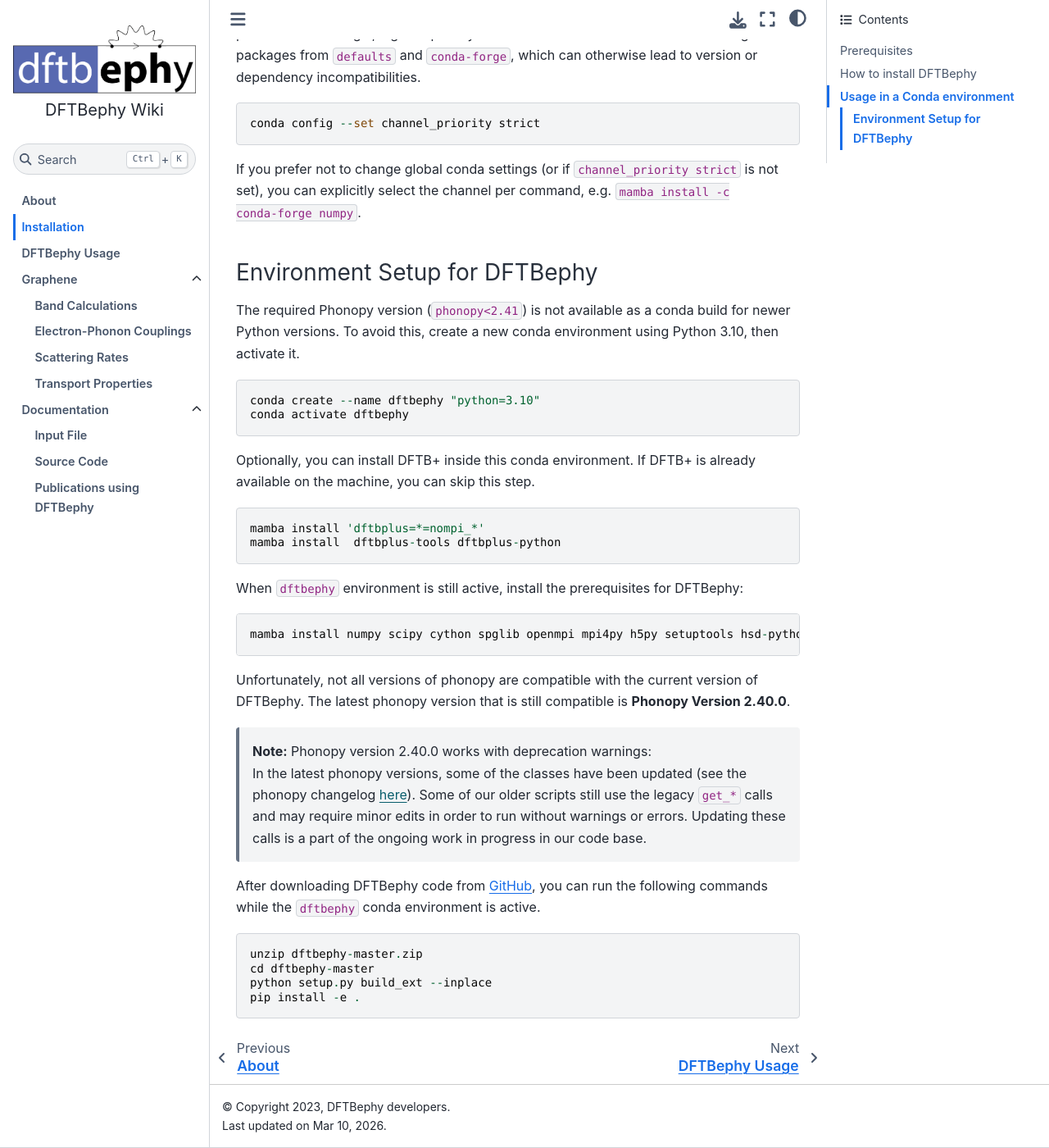
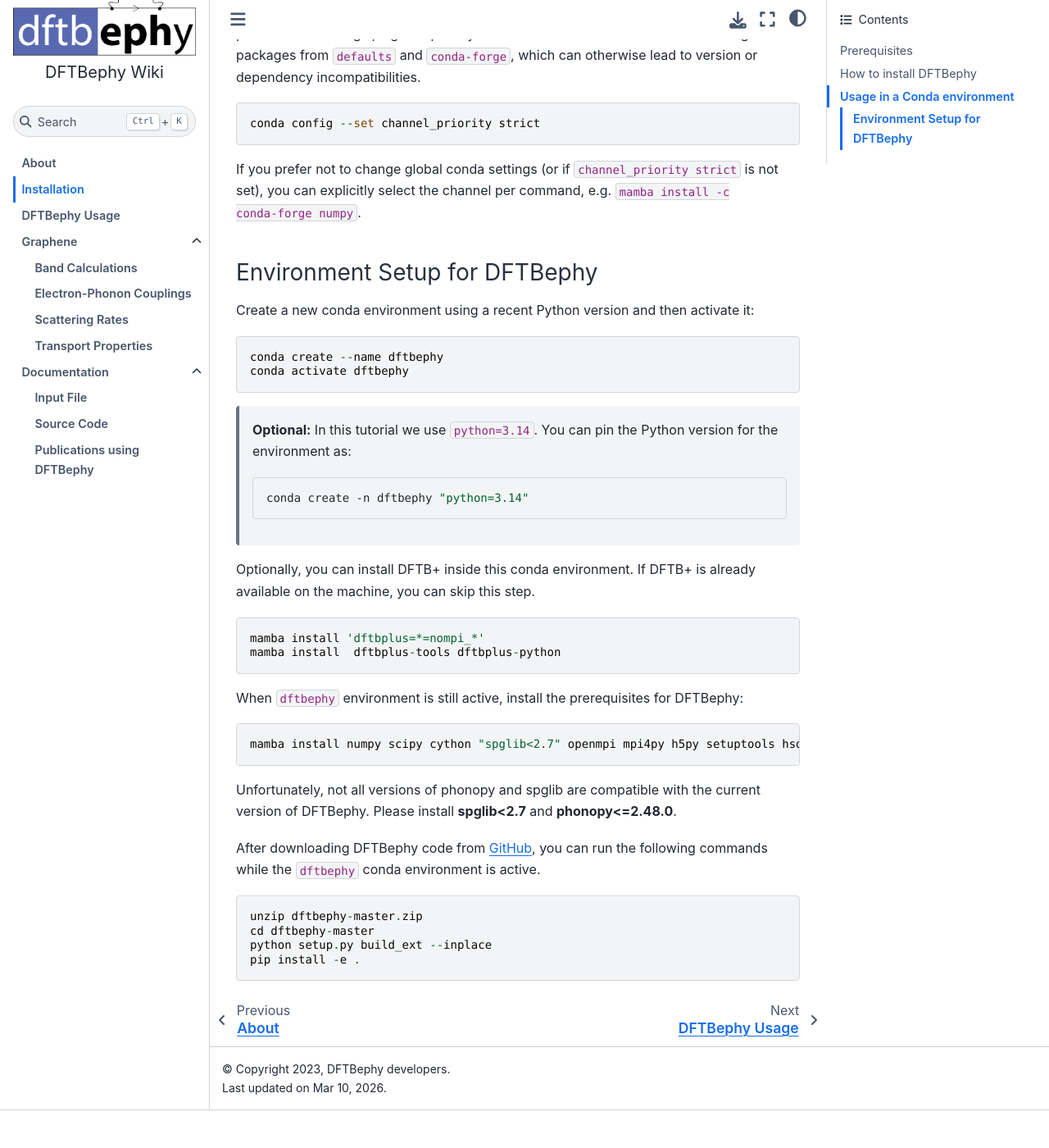
Before and after one commit to CoMeT4MatSci/dftbephy, a Jupyter Book: the page built from wiki/docs/main/installation.md, in a window 1280 px wide and 1400 px high, scrolled down 1352 px. Shown: the whole window at 82% size. Built offline with Jupyter Book 1.0.4 settings and Sphinx 7.4.7 and the Sphinx Book theme 1.1.4, drawn with Linux system fonts in a browser that asks for light colours; after the commit the page ends 2706 px from its top, so only the background shows below that; some of the changed text lies outside the part shown.

Commit message:
Update installation prerequisites and usage in Conda environment

````diff
--- a/wiki/docs/main/installation.md
+++ b/wiki/docs/main/installation.md
@@ -2,12 +2,12 @@
 
 ## Prerequisites
 
-- NumPy and SciPy (`pip install numpy scipy`)
-- DFTB+ ( For detailed installation instructions, please visit [DFTB+ Recipes](https://dftbplus-recipes.readthedocs.io/en/latest/introduction.html).)
+- NumPy and SciPy (available via `pip` and `conda`)
+- DFTB+ ( for detailed installation instructions, please visit [DFTB+ Recipes](https://dftbplus-recipes.readthedocs.io/en/latest/introduction.html).)
 - [Phonopy](https://phonopy.github.io/phonopy/install.html) (`conda install -c conda-forge phonopy`)
 - [HSD](https://github.com/dftbplus/hsd-python) for DFTBephy input (`hsd-python` is available via `conda`)
-- Cython for faster routines (`pip install Cython`)
-- Other packages might be necessary: mpi4py, openmpi, spglib, h5py (Available via `pip` and `conda`)
+- Cython for faster routines end extensions (available via `pip` and `conda`)
+- Other required runtime dependencies: mpi4py, openmpi, spglib, h5py (available via `pip` and `conda`)
 
 
 > **Recommended installation method:**<br>
@@ -47,12 +47,19 @@
 
 ### Environment Setup for DFTBephy
 
-The required Phonopy version (`phonopy<2.41`) is not available as a conda build for newer Python versions. To avoid this, create a new conda environment using Python 3.10, then activate it.
+Create a new conda environment using a recent Python version and then activate it:
 
 ```
-conda create --name dftbephy "python=3.10"
+conda create --name dftbephy
 conda activate dftbephy
 ```
+
+> **Optional:**
+> In this tutorial we use `python=3.14`. You can pin the Python version for the environment as:
+> ```bash
+> conda create -n dftbephy "python=3.14"
+> ```
+
 
 Optionally, you can install DFTB+ inside this conda environment. If DFTB+ is already available on the machine, you can skip this step.
 
@@ -64,16 +71,11 @@
 When `dftbephy` environment is still active, install the prerequisites for DFTBephy:
 
 ```
-mamba install numpy scipy cython spglib openmpi mpi4py h5py setuptools hsd-python "phonopy<2.41"
+mamba install numpy scipy cython "spglib<2.7" openmpi mpi4py h5py setuptools hsd-python "phonopy<=2.48"
 ```
 
-Unfortunately, not all versions of phonopy are compatible with the current version of DFTBephy. The latest phonopy version that is still compatible is **Phonopy Version 2.40.0**.
+Unfortunately, not all versions of phonopy and spglib are compatible with the current version of DFTBephy. Please install **spglib<2.7** and **phonopy<=2.48.0**.
 
-
-> **Note:** Phonopy version 2.40.0 works with deprecation warnings:<br>
-In the latest phonopy versions, some of the classes have been updated (see the phonopy changelog [here](https://phonopy.github.io/phonopy/changelog.html#)).
-Some of our older scripts still use the legacy `get_*` calls and may require minor edits in order to run without warnings or errors.
-Updating these calls is a part of the ongoing work in progress in our code base.
 
 After downloading DFTBephy code from [GitHub](https://github.com/CoMeT4MatSci/dftbephy), you can run the following commands while the `dftbephy` conda environment is active.
 ```
````
